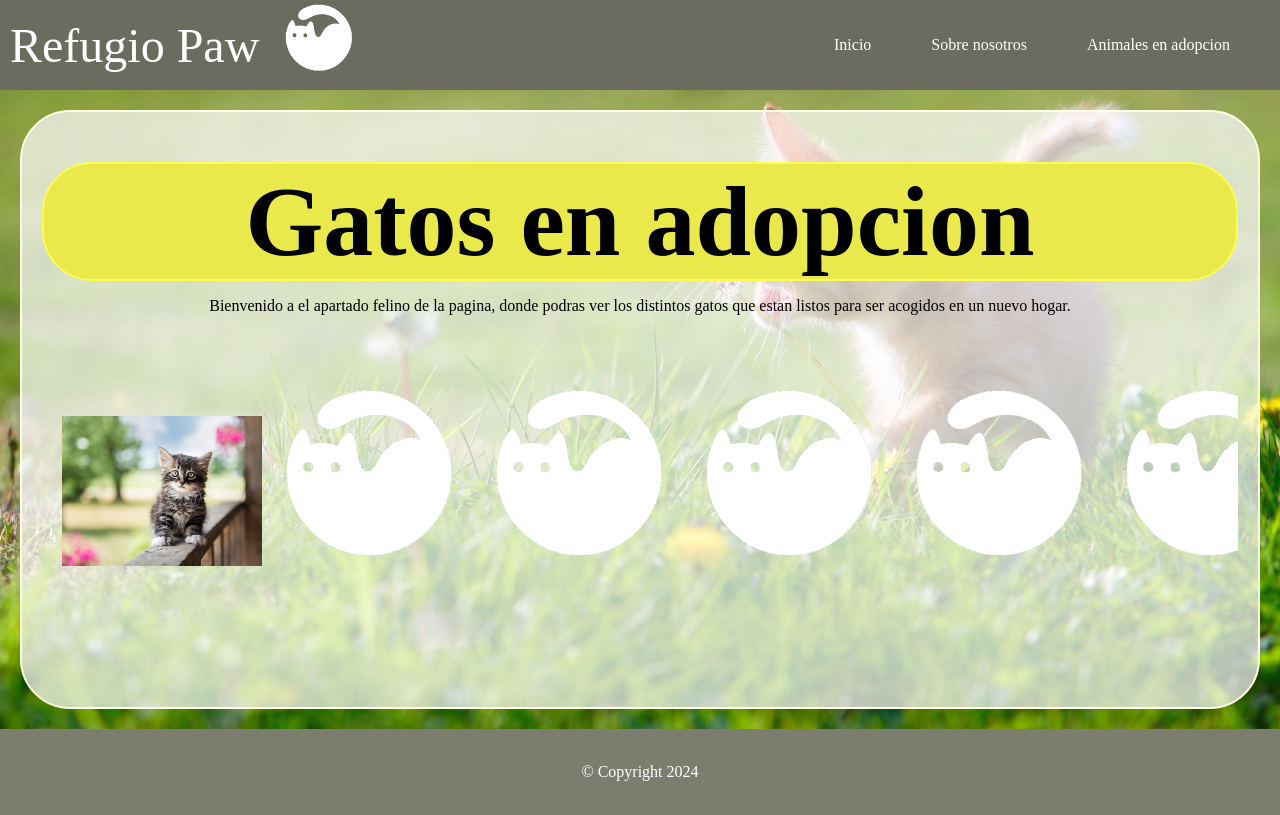
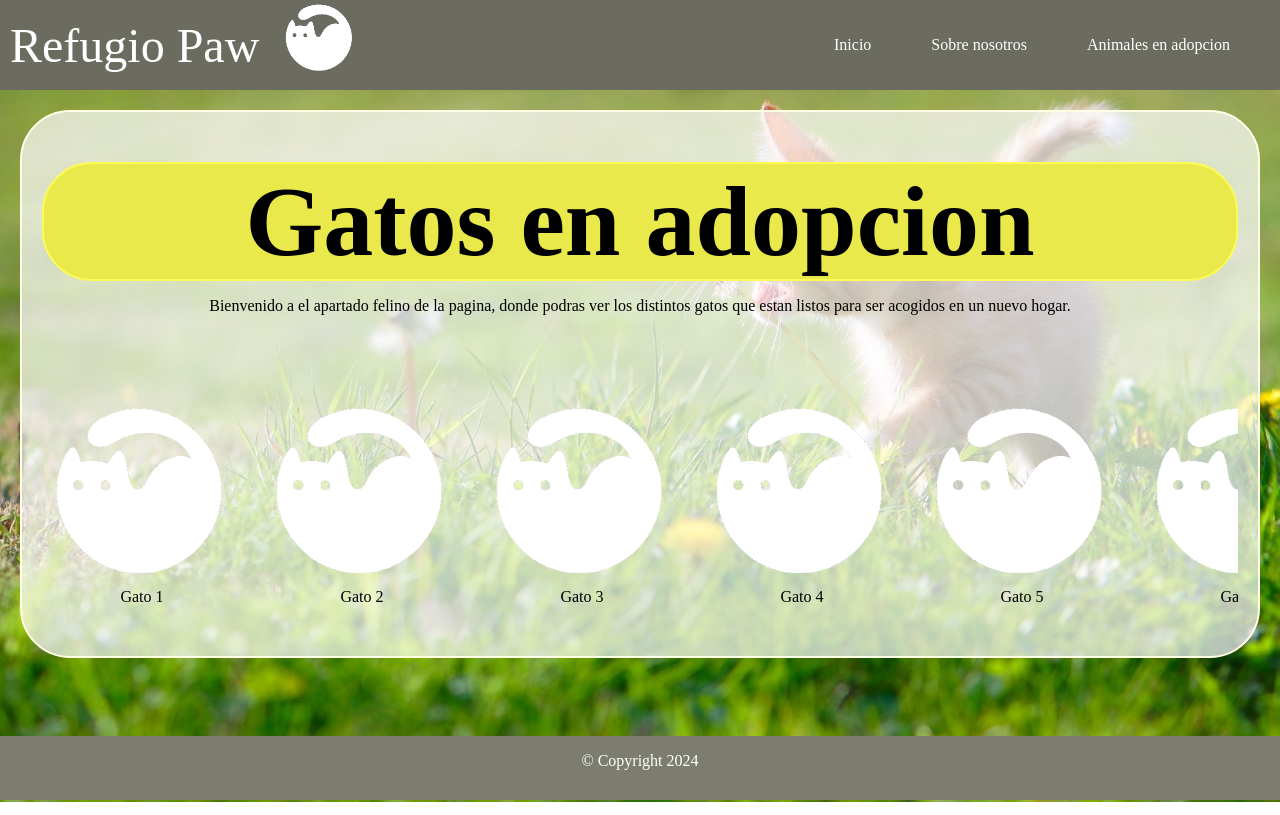
Before and after one commit to JoseMLG03/T4.1_LombaJose, a plain HTML site: page Cats.html in a window 1280 px wide. Drawn offline with Linux system fonts and the light colour scheme.

Commit message:
CatsSave2

```diff
--- a/CSS.css
+++ b/CSS.css
@@ -145,16 +145,26 @@ h2{
   font-size: 100px;
 }
 .cats-container {
-  display: flex; /* Muestra las imágenes en línea */
+  display: flex; /* Muestra las imágenes y nombres en línea */
   overflow-x: auto; /* Permite el desplazamiento horizontal */
-  white-space: nowrap; /* Evita que las imágenes se dividan en múltiples líneas */
-  padding: 20px; /* Espaciado interior para mayor claridad */
 }
 
-.cat {
-  /* Estilos para cada imagen de gato */
+.cat-container {
+  text-align: center;
+  margin-right: 20px; /* Espaciado entre cada contenedor de gato */
+}
+
+.cat-image {
   max-width: 200px; /* Ajusta el tamaño de las imágenes según sea necesario */
-  margin-right: 10px; /* Espacio entre cada imagen de gato */
+  border-radius: 50px;
+}
+
+.cat-name {
+  margin: 0;
+  font-size: 16px;
+}
+.Margen{
+  opacity: 0;
 }
 
 footer{
@@ -163,6 +173,10 @@ footer{
   padding: 0;
   background-color: rgb(124, 124, 111);
   color: #fff;
+  position: fixed;
+  bottom: 0;
+  width: 100%;
+  height: 8%;
 }
 
 /*Version Movil*/
--- a/Cats.html
+++ b/Cats.html
@@ -36,23 +36,18 @@
         <p>
             Bienvenido a el apartado felino de la pagina, donde podras ver los distintos gatos que estan listos para ser acogidos en un nuevo hogar.
         </p>
+        <br><br><br>
         <div class="cats-container">
-        <p class="catsimg-container"></p>
-        <br><br><br><br><br><br><br>
-        <p class="catsnames-container"></p>
+            <!-- Contenedor para las imágenes y nombres de los gatos -->
         </div>
 
     </section>
 
     <footer class="piepagina">
-        <br>
         <p class="Copyright">
-
-
             © Copyright 2024
         </p>
-        <br>
     </footer>
-
+    <section class="Margen"></section>
 </body>
 </html>
--- a/Functions.js
+++ b/Functions.js
@@ -14,8 +14,8 @@ export function setupMenuToggle() {
 
 }
 export function CatsArrayObject() {
-    const gato = [
-      { nombre: 'Gato 1', imagen: 'Cat1.jpg' },
+    const gatos = [
+      { nombre: 'Gato 1', imagen: 'Assets/Logo.png' },
       { nombre: 'Gato 2', imagen: 'Assets/Logo.png' },
       { nombre: 'Gato 3', imagen: 'Assets/Logo.png' },
       { nombre: 'Gato 4', imagen: 'Assets/Logo.png' },
@@ -24,19 +24,54 @@ export function CatsArrayObject() {
       { nombre: 'Gato 7', imagen: 'Assets/Logo.png' },
     ];
 
-    const gatosContainer = document.querySelector('.catsimg-container');
-    const namesContainer = document.querySelector('.catsnames-container');
+    const gatosContainer = document.querySelector('.cats-container');
 
-    gato.forEach((gato) => {
-    const imgElement = document.createElement('img');
-    imgElement.src = gato.imagen;
-    imgElement.alt = gato.nombre;
-    imgElement.classList.add('cat');
+    gatos.forEach((gato) => {
+        const catContainer = document.createElement('div');
+        catContainer.classList.add('cat-container');
 
-    const nameElement = document.createElement('p');
-    nameElement.textContent = gato.nombre;
+        const imgElement = document.createElement('img');
+        imgElement.src = gato.imagen;
+        imgElement.alt = gato.nombre;
+        imgElement.classList.add('cat-image');
 
-    gatosContainer.appendChild(imgElement);
-    namesContainer.appendChild(nameElement);
+        const nameElement = document.createElement('p');
+        nameElement.textContent = gato.nombre;
+        nameElement.classList.add('cat-name');
+
+        catContainer.appendChild(imgElement);
+        catContainer.appendChild(nameElement);
+        gatosContainer.appendChild(catContainer);
     });
 };
+export function DogsArrayObject() {
+    const perros = [
+      { nombre: 'Perro 1', imagen: 'Assets/Logo.png' },
+      { nombre: 'Perro 2', imagen: 'Assets/Logo.png' },
+      { nombre: 'Perro 3', imagen: 'Assets/Logo.png' },
+      { nombre: 'Perro 4', imagen: 'Assets/Logo.png' },
+      { nombre: 'Perro 5', imagen: 'Assets/Logo.png' },
+      { nombre: 'Perro 6', imagen: 'Assets/Logo.png' },
+      { nombre: 'Perro 7', imagen: 'Assets/Logo.png' },
+    ];
+
+    const perrosContainer = document.querySelector('.dogs-container');
+
+    perros.forEach((perro) => {
+        const dogContainer = document.createElement('div');
+        dogContainer.classList.add('dog-container');
+
+        const imgElement = document.createElement('img');
+        imgElement.src = perro.imagen;
+        imgElement.alt = perro.nombre;
+        imgElement.classList.add('dog-image');
+
+        const nameElement = document.createElement('p');
+        nameElement.textContent = perro.nombre;
+        nameElement.classList.add('dog-name');
+
+        dogContainer.appendChild(imgElement);
+        dogContainer.appendChild(nameElement);
+        perrosContainer.appendChild(dogContainer);
+    });
+};
```
Also changed, not shown: AboutUs.html (+1 -4 lines), LandingPage.html (+2 -0 lines), Cat1.jpg (deleted).
